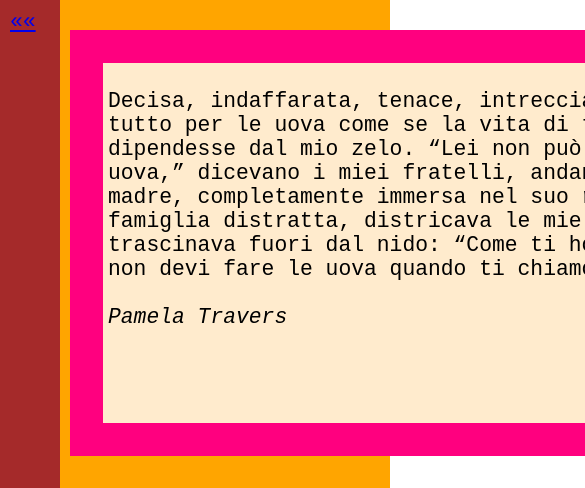
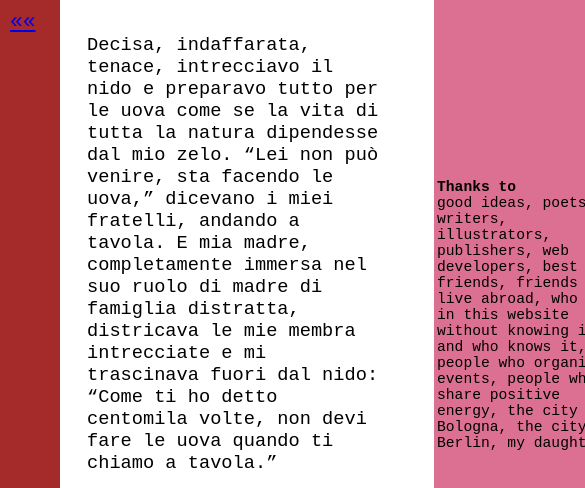
Before and after one commit to otaria-o/bcbf2023-calendar, a React (Create React App) app: page /5 in a window 390 px wide. Shown: the top 488 px of the page, 585 px wide, since content can reach past the window. Built offline with nearby package versions, Linux system fonts and the light colour scheme; grey boxes are pictures that could not be loaded.

Commit message:
add media queries for the Eggs component

```diff
--- a/src/index.css
+++ b/src/index.css
@@ -522,11 +522,11 @@ footer {
   color: purple;
 }
 
-#eggspertre {
+/* #eggspertre {
   display: grid;
   grid-row: 1fr 210px 1fr;
   justify-content: center;
-}
+} */
 
 #eggscit {
   display: flex;
@@ -546,11 +546,15 @@ footer {
 #eggs {
   display: flex;
   flex-direction: row;
-  flex-wrap: wrap;
+  flex-wrap: nowrap;
   align-items: center;
   align-content: center;
   justify-content: center;
   padding: 50px;
+}
+
+#uovocigno {
+  display: none;
 }
 
 #heart {
@@ -588,3 +592,69 @@ footer {
   background-color: plum;
   cursor: url(../public/home.svg), auto;
 }
+
+@media screen and (max-width: 1355px) {
+  .eggscit {
+    font-size: 14pt;
+    padding: 5px;
+    border: solid 21px rgb(255, 0, 127);
+    margin: 10px;
+  }
+ }
+
+ @media screen and (max-width: 1230px) {
+  .eggscit {
+    padding: 5px;
+    border: solid 10px rgb(255, 0, 127);
+  }
+
+  #cursor {
+    display: none;
+  }
+ }
+
+  @media screen and (max-width: 1109px) {
+    .eggscit {
+      max-width: 650px;
+      padding: 5px;
+      border: solid 8px rgb(255, 0, 127);
+    }
+
+    #vogel {
+      display: none;
+    }
+  }
+
+  @media screen and (max-width: 998px) {
+    .eggscit {
+      max-width: 600px;
+      border: none;
+      background-color: white;
+    }
+
+    #eggsbody {
+      background-color: white;
+    }
+    #eggs {
+      padding: 110px;
+      flex-wrap: wrap;
+    }
+    #vogel {
+      visibility: visible;
+    }
+  }
+
+  @media screen and (max-width: 880px) {
+    .eggscit {
+      max-width: 400px;
+    }
+  }
+
+  @media screen and (max-width: 680px) {
+    .eggscit {
+      max-width: 300px;
+    }
+    #vogel {
+      display: none;
+    }
+  }
```
